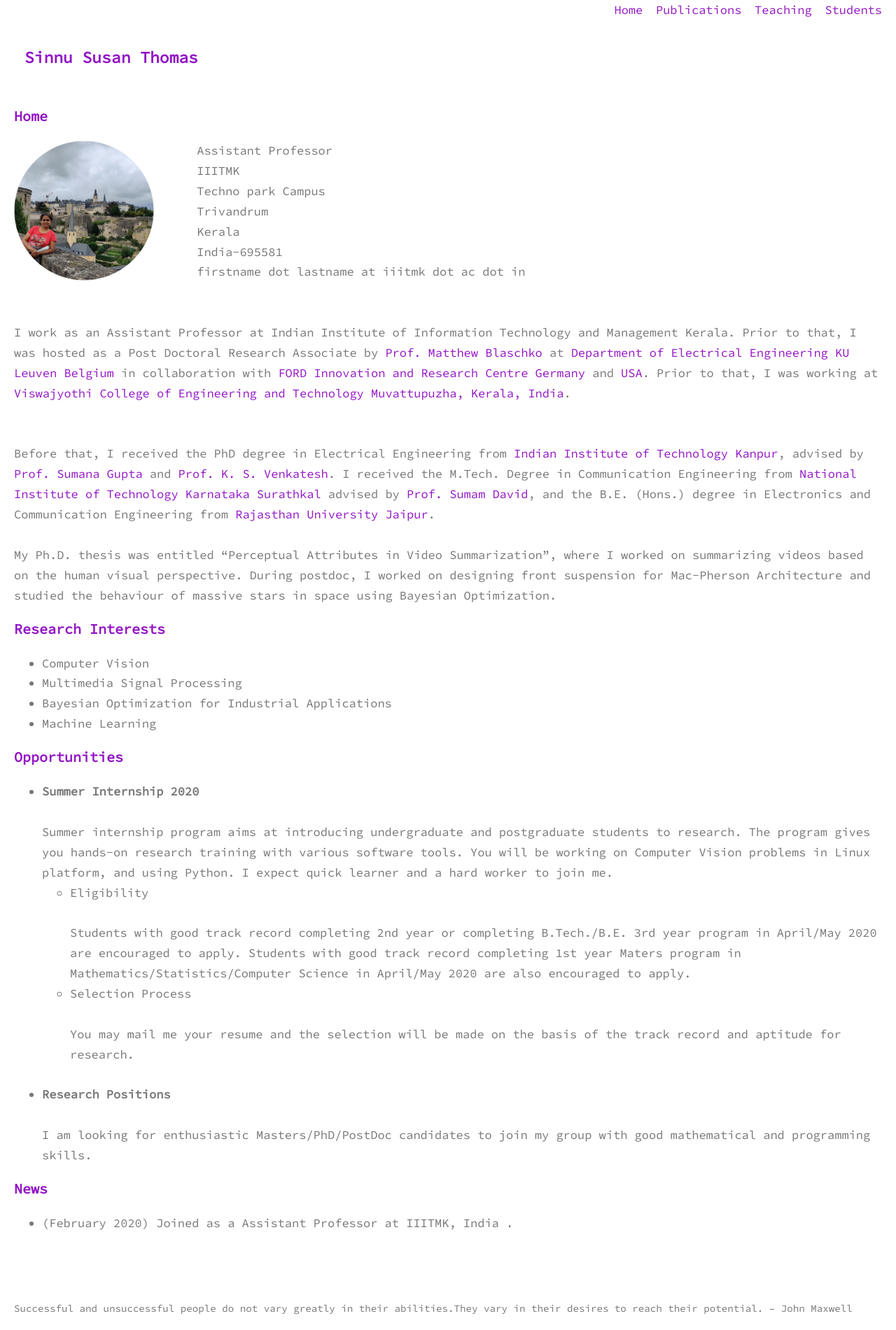
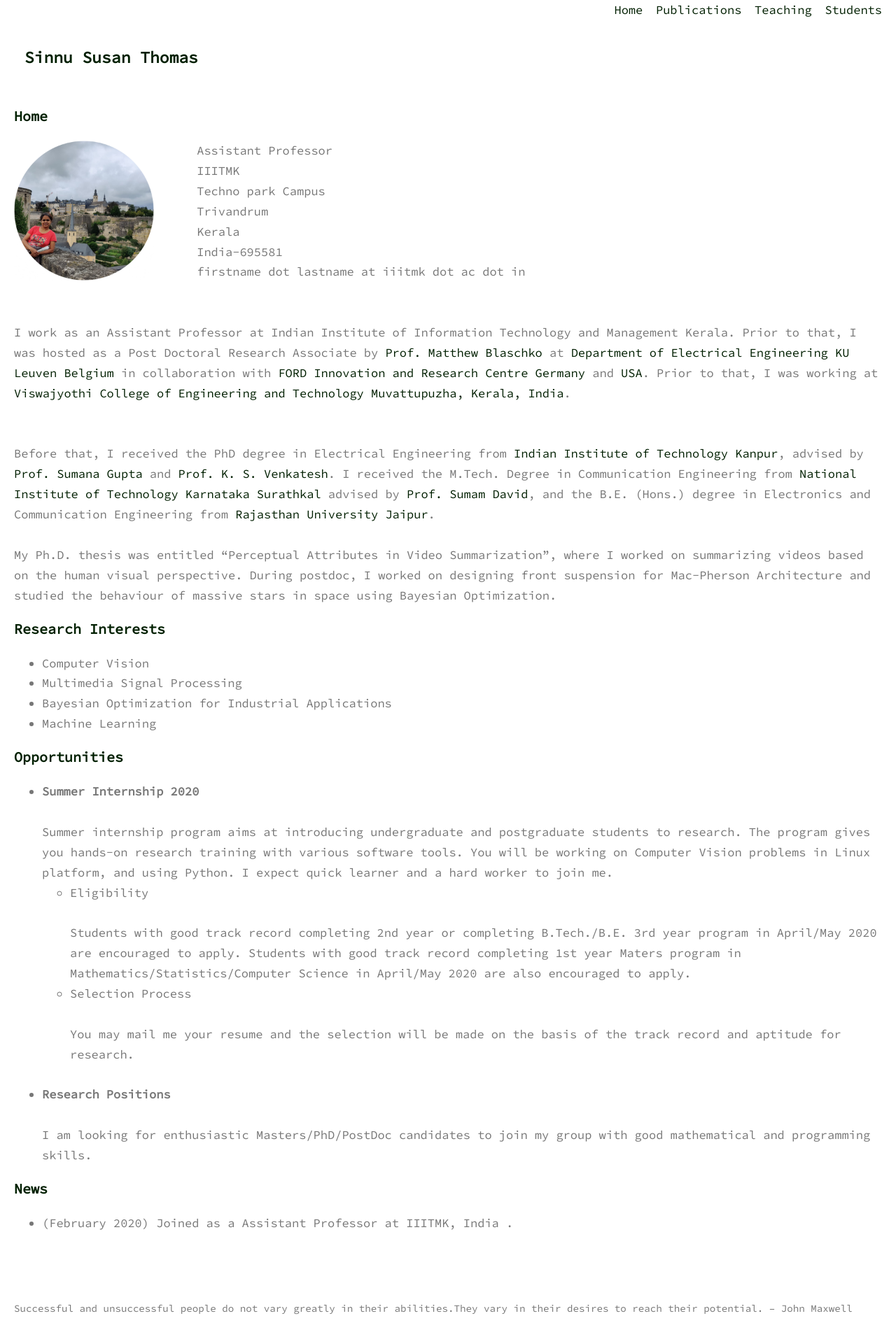
Before and after one commit to sinnuthomas/sinnuthomas.github.io, a Jekyll site: the page built from index.md, in a window 1280 px wide. Shown: the whole page at 70% size. Built offline with Jekyll 4.4.1, drawn with Linux system fonts in a browser that asks for light colours.

Commit message:
Update main.scss

```diff
--- a/css/main.scss
+++ b/css/main.scss
@@ -14,7 +14,7 @@ $base-lh:          1.7;
 $spacing-unit:     30px;
 
 
-$h-color:          #9315c5;
+$h-color:          #001f00;
 // Try below colors!
 /* $h-color:       #07da21;
 $h-color:          #9315c5;
```
